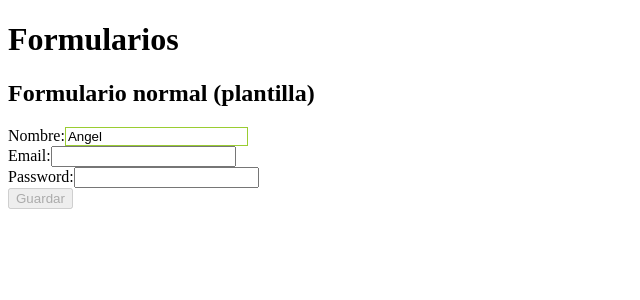
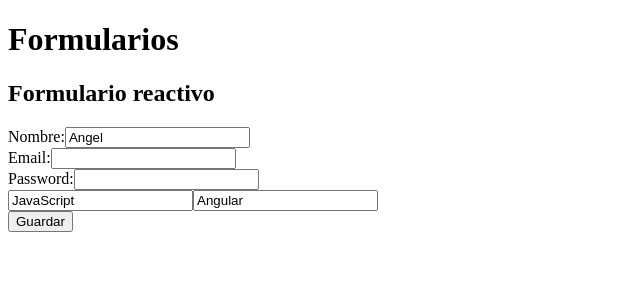
Before and after one commit to angelisco1/curso-angular-altia, an Angular app in the folder proyecto/: page / in a window 1280 px wide. Shown: the top 300 px of the page, without its empty margins (0-640 px from the left). Built offline with nearby package versions, Linux system fonts and the light colour scheme.

Commit message:
Ejemplo de formularios reactivos con validaciones personalizadas y un FormArray

```diff
--- a/proyecto/src/app/app.module.ts
+++ b/proyecto/src/app/app.module.ts
@@ -1,6 +1,6 @@
 import { BrowserModule } from '@angular/platform-browser';
 import { NgModule } from '@angular/core';
-import { FormsModule } from '@angular/forms';
+import { FormsModule, ReactiveFormsModule } from '@angular/forms';
 
 import { AppComponent } from './app.component';
 import { CmpDatabindingComponent } from './cmp-databinding/cmp-databinding.component';
@@ -32,7 +32,8 @@ import { FormReactivoComponent } from './cmp-formularios/form-reactivo/form-reac
   ],
   imports: [
     BrowserModule,
-    FormsModule
+    FormsModule,
+    ReactiveFormsModule
   ],
   providers: [],
   bootstrap: [AppComponent]
--- a/proyecto/src/app/cmp-formularios/cmp-formularios.component.html
+++ b/proyecto/src/app/cmp-formularios/cmp-formularios.component.html
@@ -1,3 +1,3 @@
 <h1>Formularios</h1>
-<app-form-normal></app-form-normal>
-<!-- <app-form-reactivo></app-form-reactivo> -->
+<!-- <app-form-normal></app-form-normal> -->
+<app-form-reactivo></app-form-reactivo>
--- a/proyecto/src/app/cmp-formularios/form-normal/form-normal.component.ts
+++ b/proyecto/src/app/cmp-formularios/form-normal/form-normal.component.ts
@@ -19,6 +19,6 @@ export class FormNormalComponent implements OnInit {
   }
 
   guardar(miFormulario) {
-    console.log(miFormulario);
+    console.log(miFormulario.value);
   }
 }
--- a/proyecto/src/app/cmp-formularios/form-reactivo/form-reactivo.component.html
+++ b/proyecto/src/app/cmp-formularios/form-reactivo/form-reactivo.component.html
@@ -1,16 +1,24 @@
 <h2>Formulario reactivo</h2>
-<form>
+<form [formGroup]="miFormulario" (ngSubmit)="guardar()">
   <div>
     <label for="nombre">Nombre:</label>
-    <input type="text" id="nombre">
+    <input type="text" id="nombre" formControlName="nombre">
+    <span *ngIf="miFormulario.controls.nombre.invalid &&miFormulario.controls.nombre.dirty">{{miFormulario.controls.nombre.errors | json}}</span>
   </div>
   <div>
     <label for="email">Email:</label>
-    <input type="email" id="email">
+    <input type="email" id="email" formControlName="email">
+    <span *ngIf="miFormulario.controls.email.invalid &&miFormulario.controls.email.dirty">{{miFormulario.controls.email.errors | json}}</span>
   </div>
   <div>
     <label for="password">Password:</label>
-    <input type="password" id="password">
+    <input type="password" id="password" formControlName="password">
+    <span *ngIf="miFormulario.controls.password.invalid &&miFormulario.controls.password.dirty">{{miFormulario.controls.password.errors | json}}</span>
   </div>
+  <div formArrayName="skills">
+    <input type="text" *ngFor="let skill of miFormulario.controls.skills.controls; let pos = index" [formControlName]="pos">
+  </div>
+
+  <!-- <button type="submit" [disabled]="miFormulario.invalid">Guardar</button> -->
   <button type="submit">Guardar</button>
 </form>
--- a/proyecto/src/app/cmp-formularios/form-reactivo/form-reactivo.component.ts
+++ b/proyecto/src/app/cmp-formularios/form-reactivo/form-reactivo.component.ts
@@ -1,4 +1,5 @@
 import { Component, OnInit } from '@angular/core';
+import { FormGroup, FormControl, Validators, FormBuilder } from '@angular/forms';
 
 @Component({
   selector: 'app-form-reactivo',
@@ -6,10 +7,47 @@ import { Component, OnInit } from '@angular/core';
   styleUrls: ['./form-reactivo.component.css']
 })
 export class FormReactivoComponent implements OnInit {
-
-  constructor() { }
+  miFormulario: FormGroup;
+  constructor(private formBuild: FormBuilder) { }
 
   ngOnInit() {
+    this.miFormulario = this.formBuild.group({
+      nombre: this.formBuild.control('Angel', [Validators.required, Validators.minLength(3), this.nombreValido(['arya', 'rickon', 'bran', 'robb', 'sansa', 'jon'])]),
+      email: this.formBuild.control('', Validators.required),
+      password: this.formBuild.control('', Validators.required),
+      skills: this.formBuild.array([
+        this.formBuild.control('JavaScript'),
+        this.formBuild.control('Angular'),
+      ])
+    });
   }
 
+  guardar() {
+    console.log(this.miFormulario);
+  }
+
+  // nombreValido(campo: FormControl) {
+  //   const nombresValidos = ['arya', 'rickon', 'bran', 'robb', 'sansa', 'jon'];
+  //   if (nombresValidos.includes(campo.value.trim().toLowerCase())) {
+  //     // Es valido si devolvemos null
+  //     return null;
+  //   }
+  //   // Es invalido devolviendo cualquier cosa que no sea null
+  //   return {
+  //     nombreValido: false
+  //   }
+  // }
+
+  nombreValido(nombresValidos: Array<string>) {
+    return function(campo: FormControl) {
+      if (nombresValidos.includes(campo.value.trim().toLowerCase())) {
+        // Es valido si devolvemos null
+        return null;
+      }
+      // Es invalido devolviendo cualquier cosa que no sea null
+      return {
+        nombreValido: false
+      }
+    }
+  }
 }
```
